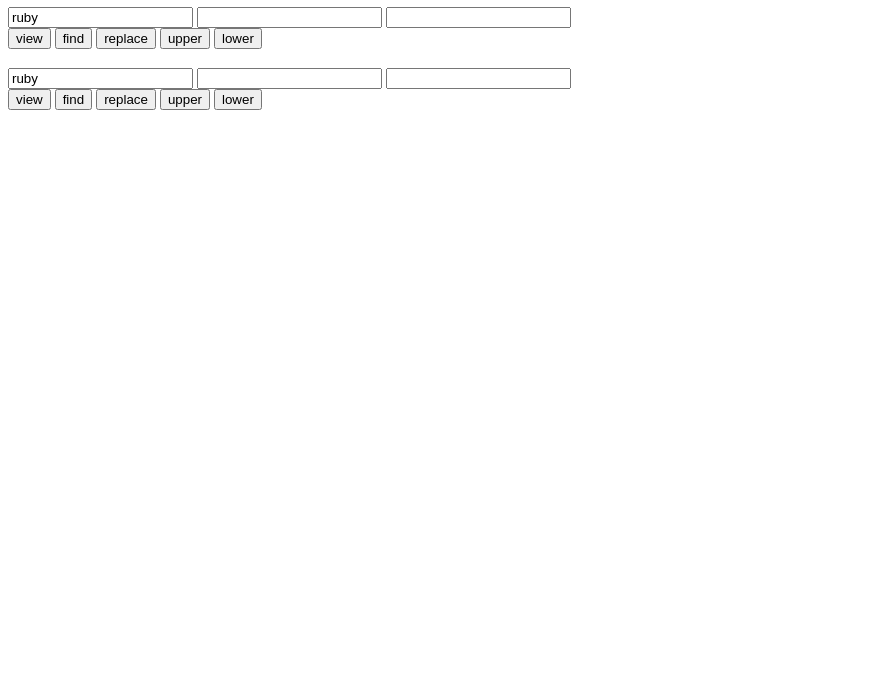
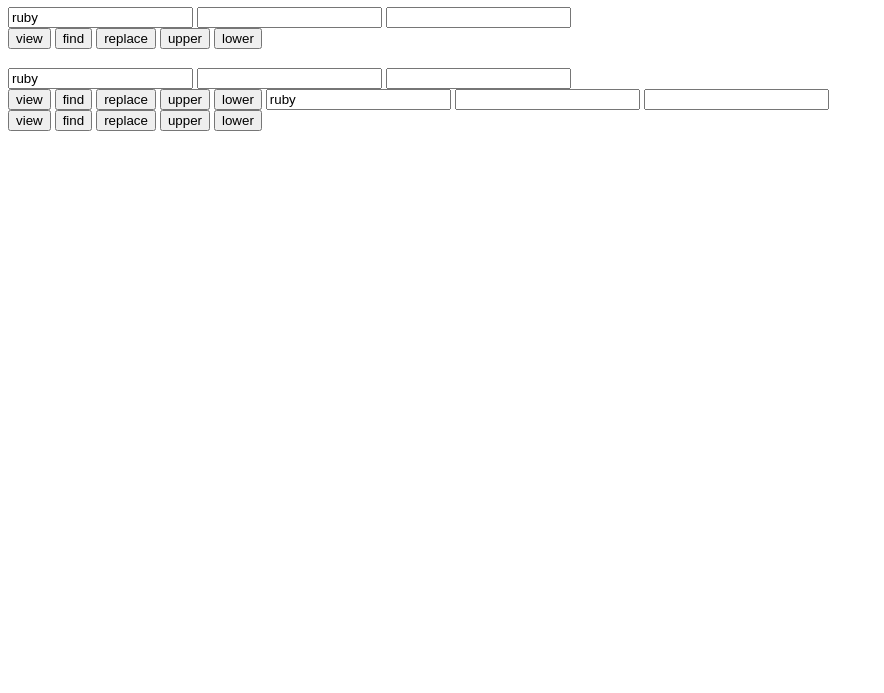
Before and after one commit to Ruby123-creator/Mock, a plain HTML site: page index.html in a window 1280 px wide. Shown: the part 107-800 px from the top of the page, without its empty margins (0-884 px from the left). Drawn offline with Linux system fonts and the light colour scheme.

Commit message:
Update index.html

```diff
--- a/index.html
+++ b/index.html
@@ -34,6 +34,16 @@
   <input type="button" value="replace">
   <input type="button" value="upper">
   <input type="button" value="lower">
+   <input type="text" value="ruby" id="string">
+  <input type="text" name="" id="">
+  <input type="text" id="replace_value">
+  <br>
+  <input type="button" value="view">
+
+  <input type="button" value="find">
+  <input type="button" value="replace">
+  <input type="button" value="upper">
+  <input type="button" value="lower">
   <script src="script.js"></script>
 </body>
 </html>
```
